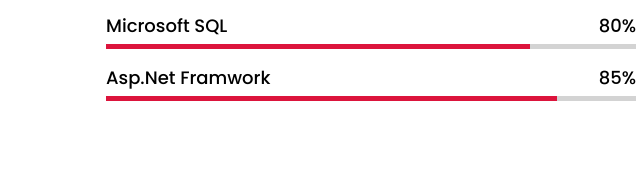
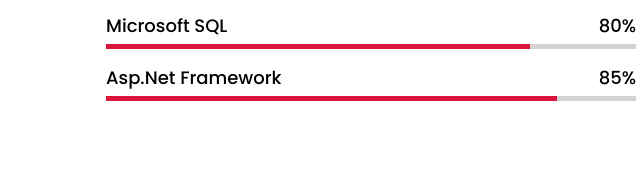
Before and after one commit to yashrajkhichi/Yashraj, a plain HTML site: page index.html in a window 1280 px wide. Shown: the part 2671-2855 px from the top of the page, 564-1204 px from the left. Drawn offline with nearby package versions, Linux system fonts and the light colour scheme.

Commit message:
Update index.html

```diff
--- a/index.html
+++ b/index.html
@@ -198,7 +198,7 @@
                     </div>
 					<div class="bars">
                         <div class="info">
-                            <span>Asp.Net Framwork</span>
+                            <span>Asp.Net Framework</span>
                             <span>85%</span>
                         </div>
                         <div class="line asp"></div>
```
